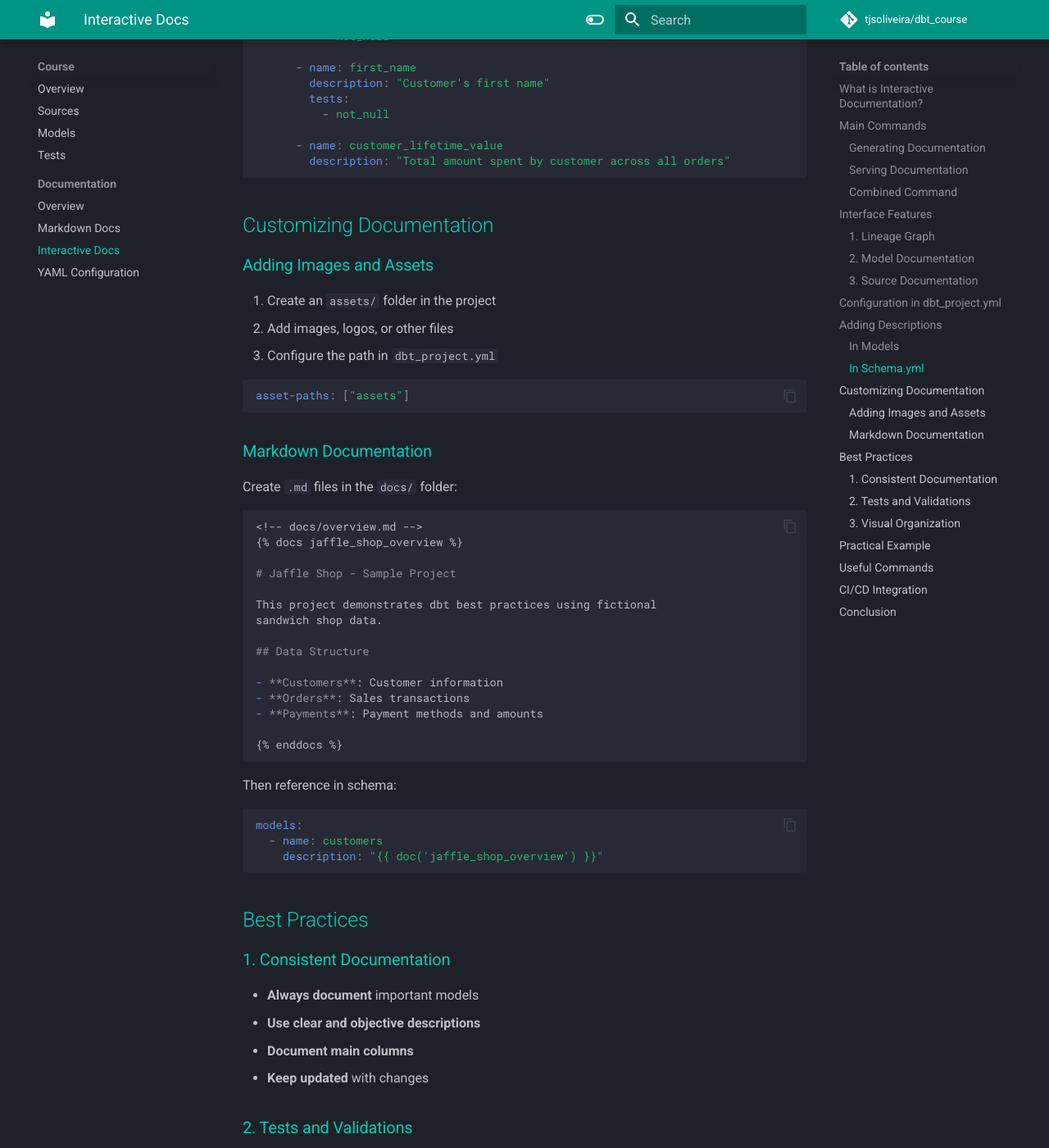
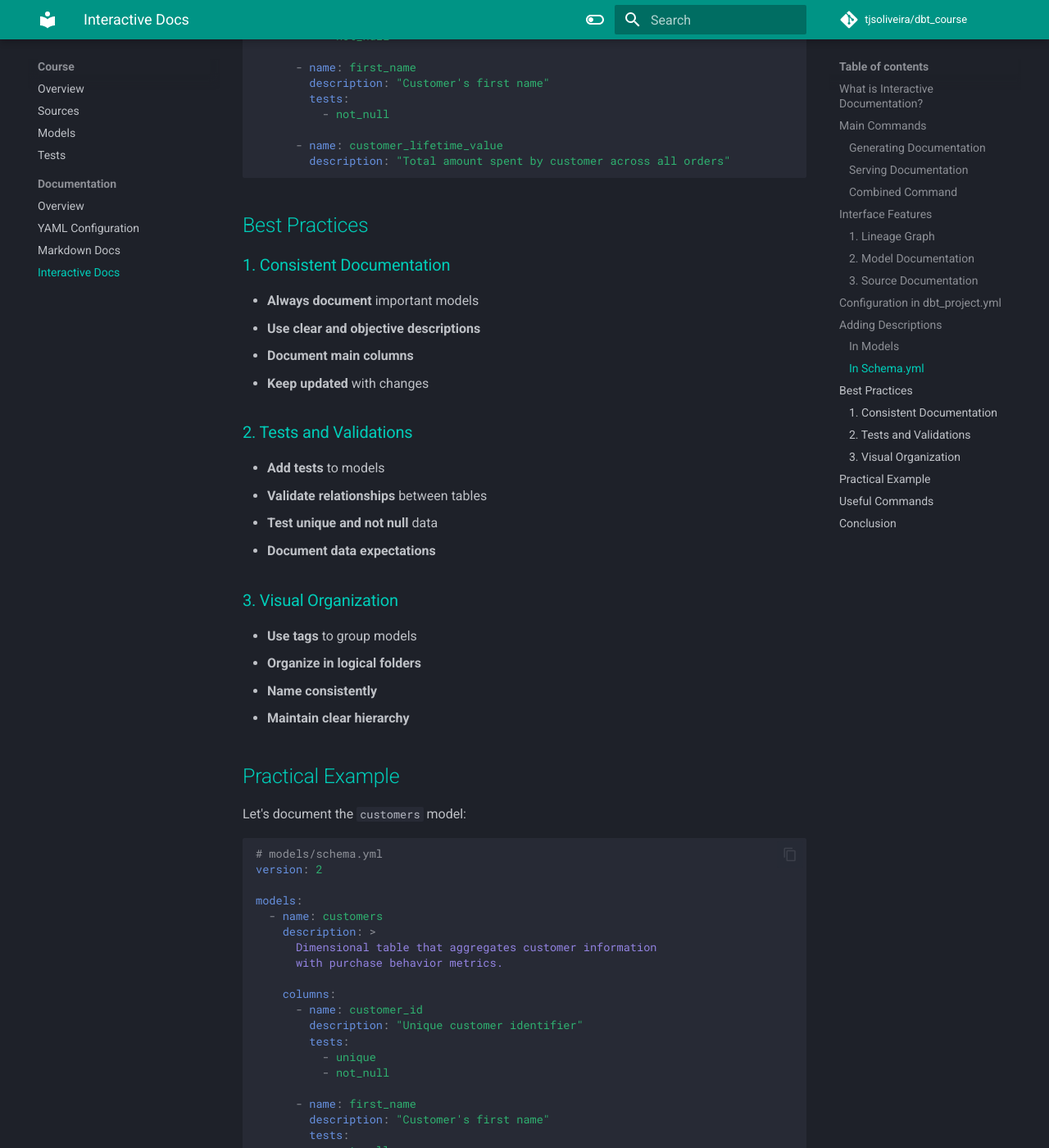
Before and after one commit to tjsoliveira/dbt_course, an MkDocs documentation site: the page built from docs/course/documentation/interactive-docs.md, in a window 1280 px wide and 1400 px high, scrolled down 2603 px. Shown: the whole window at 82% size. Built offline with MkDocs 1.6.1 and Material for MkDocs 9.7.7, drawn with Linux system fonts in a browser that asks for light colours; comment, search, counter and statistics services are not loaded; some of the changed text lies outside the part shown.

Commit message:
updates interactive-docs

````diff
--- a/docs/course/documentation/interactive-docs.md
+++ b/docs/course/documentation/interactive-docs.md
@@ -131,48 +131,6 @@
         description: "Total amount spent by customer across all orders"
 ```
 
-## Customizing Documentation
-
-### Adding Images and Assets
-
-1. Create an `assets/` folder in the project
-2. Add images, logos, or other files
-3. Configure the path in `dbt_project.yml`
-
-```yaml
-asset-paths: ["assets"]
-```
-
-### Markdown Documentation
-
-Create `.md` files in the `docs/` folder:
-
-```markdown
-<!-- docs/overview.md -->
-{% docs jaffle_shop_overview %}
-
-# Jaffle Shop - Sample Project
-
-This project demonstrates dbt best practices using fictional
-sandwich shop data.
-
-## Data Structure
-
-- **Customers**: Customer information
-- **Orders**: Sales transactions
-- **Payments**: Payment methods and amounts
-
-{% enddocs %}
-```
-
-Then reference in schema:
-
-```yaml
-models:
-  - name: customers
-    description: "{{ doc('jaffle_shop_overview') }}"
-```
-
 ## Best Practices
 
 ### 1. Consistent Documentation
@@ -260,39 +218,6 @@
 dbt docs generate --include-sources
 ```
 
-## CI/CD Integration
-
-```yaml
-# .github/workflows/docs.yml
-name: Generate Documentation
-
-on:
-  push:
-    branches: [main]
-
-jobs:
-  docs:
-    runs-on: ubuntu-latest
-    steps:
-      - uses: actions/checkout@v2
-
-      - name: Setup dbt
-        run: |
-          pip install dbt-core dbt-postgres
-
-      - name: Generate docs
-        run: |
-          cd jaffle_shop
-          dbt deps
-          dbt docs generate
-
-      - name: Deploy to GitHub Pages
-        uses: peaceiris/actions-gh-pages@v3
-        with:
-          github_token: ${{ secrets.GITHUB_TOKEN }}
-          publish_dir: ./jaffle_shop/target
-```
-
 ## Conclusion
 
 dbt's interactive documentation is a fundamental tool for:
--- a/mkdocs.yml
+++ b/mkdocs.yml
@@ -49,9 +49,9 @@
     - Tests: course/tests.md
     - Documentation:
       - Overview: course/documentation/index.md
+      - YAML Configuration: course/documentation/yaml-configuration.md
       - Markdown Docs: course/documentation/markdown-docs.md
       - Interactive Docs: course/documentation/interactive-docs.md
-      - YAML Configuration: course/documentation/yaml-configuration.md
   - About: about-author.md
 
 # Plugins
````
Also changed, not shown: docs/course/documentation/markdown-docs.md (+8 -9 lines).
